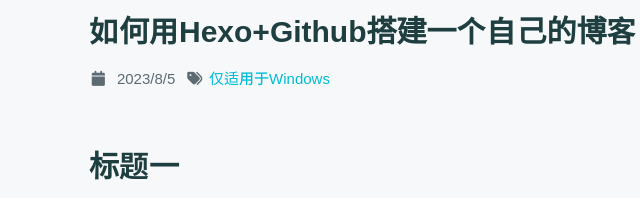
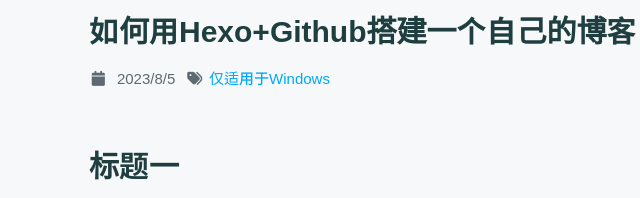
Before and after one commit to DrPhilip425/CuteFox_Home.github.io, a plain HTML site: page 2023/08/05/如何用Hexo-Github搭建一个自己的博客/index.html in a window 1280 px wide. Shown: the part 128-326 px from the top of the page, 121-761 px from the left. Drawn offline with nearby package versions, Linux system fonts and the light colour scheme; files that its build step writes are made by us from their sources; a script that the page names is missing; files whose address does not match are found by name; a web font is replaced by a local one.

Commit message:
Site updated: 2023-08-05 20:54:45

```diff
--- a/2023/08/05/如何用Hexo-Github搭建一个自己的博客/index.html
+++ b/2023/08/05/如何用Hexo-Github搭建一个自己的博客/index.html
@@ -166,7 +166,7 @@
 
             <span class="tag">
 
-                <a href="/DrPhilip425/Web-build.github.io.git/tags/%E4%BB%85%E9%80%82%E7%94%A8%E4%BA%8EWindows/" style="color: #00bcd4">仅适用于Windows</a>
+                <a href="/DrPhilip425/Web-build.github.io.git/tags/%E4%BB%85%E9%80%82%E7%94%A8%E4%BA%8EWindows/" style="color: #03a9f4">仅适用于Windows</a>
             </span>
 
         </span>
```
Also changed, not shown: archives/2023/08/index.html (+1 -1 lines), archives/2023/index.html (+1 -1 lines), index.html (+1 -1 lines), tags/仅适用于Windows/index.html (+1 -1 lines).
